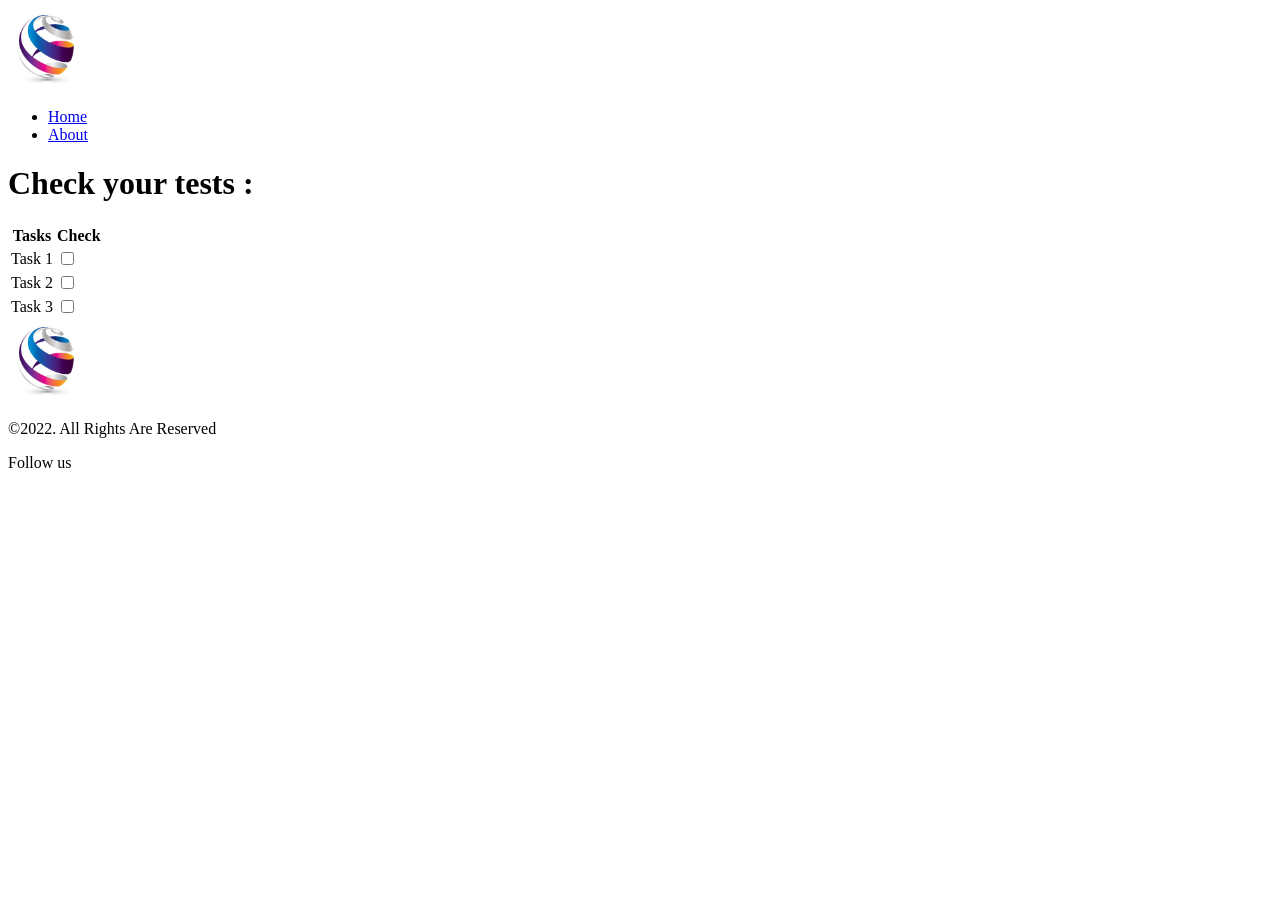
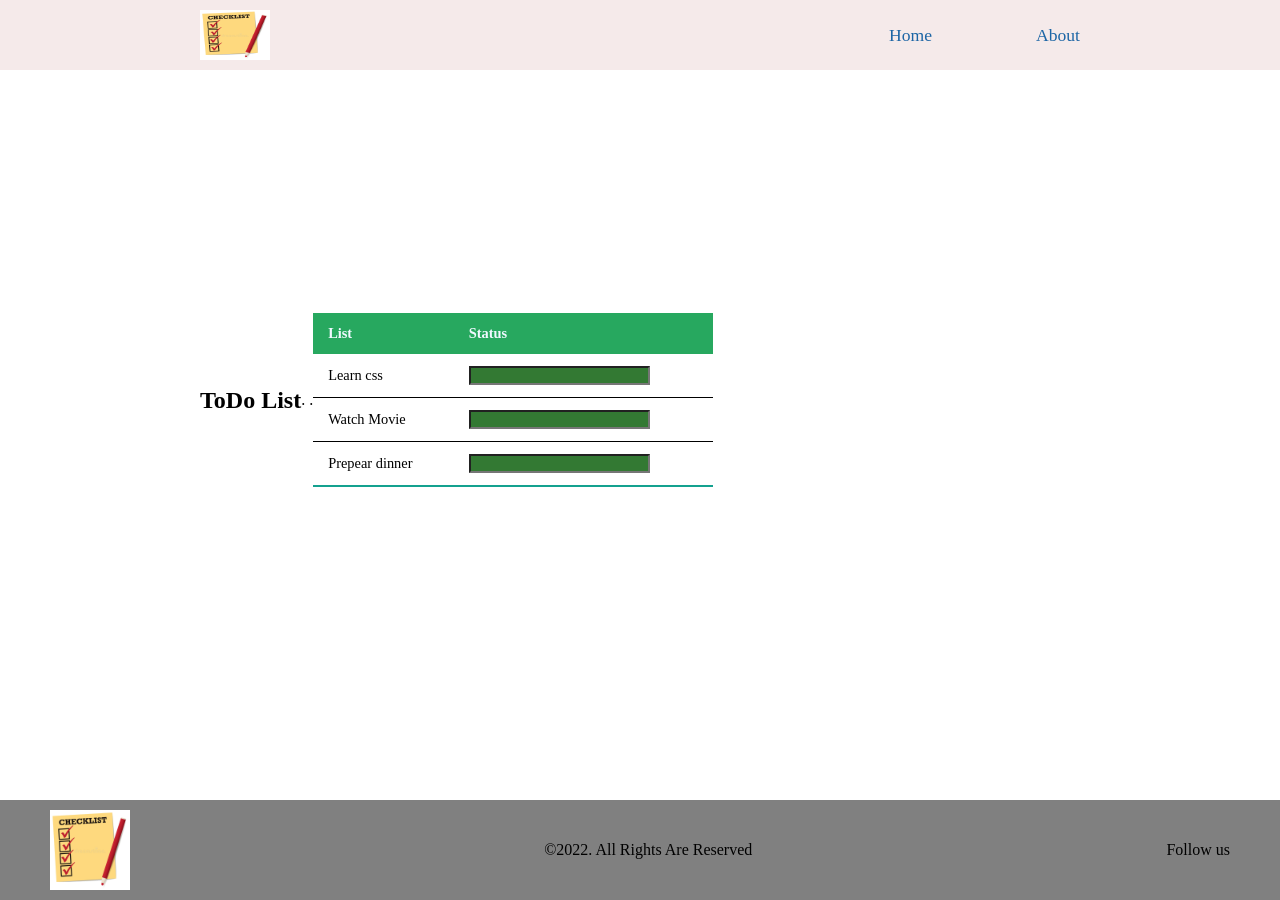
Before and after one commit to Raneemoqaily7/todo-project, a plain HTML site: page index.html in a window 1280 px wide. Before the commit the page ends 800 px from the top, so only its background shows below. Drawn offline with Linux system fonts and the light colour scheme.

Commit message:
cssstyle

```diff
--- /dev/null
+++ b/css/style.css
@@ -0,0 +1,116 @@
+*{
+  padding: 0;
+  margin: 0;
+  box-sizing: border-box;
+  scroll-behavior: smooth;
+}
+header{
+  background-color: rgb(245, 234, 234);
+  width: 100%;
+  position: fixed;
+  display: flex;
+  justify-content: space-between;
+  align-items: center;
+  padding: 10px 200px;
+}
+
+.navg a{
+  color: rgba(6, 87, 158, 0.904);
+  text-decoration: none;
+  font-size: 1.1em;
+  font-weight: 500;
+  padding-left: 100px;
+
+
+}
+.navg a:hover{
+  color: rgb(17, 17, 211);
+
+}
+section{
+  padding: 100px 200px;
+}
+
+.main{
+  width: 100%;
+  min-height: 100vh;
+  display: flex;
+  align-items:center ;
+}
+
+.content-table{
+  border-collapse: collapse;
+  margin: 25px 0;
+  font-size: 0.9em;
+ min-width: 400px;
+}
+
+.content-table thead tr{
+  background-color: rgb(39, 168, 95);
+  color: aliceblue;
+  text-align: left;
+  font-weight: bold;
+}
+.content-table th,
+.content-table td{
+  padding: 12px 15px;
+}
+.content-table tbody tr{
+  border-bottom: 1px solid ;
+}
+.content-table tbody tr:last-of-type{
+  border-bottom: 2px solid rgb(20, 161, 143);
+}
+.content-table input[type="text"]{
+  background-color: rgb(51, 121, 51);
+}
+footer {
+
+  display: flex;
+  align-items: center;
+  justify-content: center;
+  background-color: grey;
+  display: flex;
+  justify-content: space-between;
+  width: 100%;
+  padding: 10px 50px;
+}
+
+#pic{
+  height: 200px;
+  width: 150px;
+float: left;
+
+}
+h1{
+  text-align: center;
+}
+#para{
+  border: 1px solid black;
+}
+.form{
+  width: 100%;
+  padding: 12px 20px;
+  margin: 8px 0;
+  box-sizing: border-box;
+
+  }
+
+
+
+}
+input{
+  border: 2px solid red;
+  border-radius: 4px;
+  padding: 8px 10px;
+  margin: 4px 0;
+
+}
+button{
+  width: 20%;
+  padding: 12px 20px;
+  margin: 8px 0;
+  box-sizing: border-box;
+  background-color: rgb(11, 37, 71);
+  color: aliceblue;
+}
--- a/index.html
+++ b/index.html
@@ -6,59 +6,61 @@
     <meta name="viewport" content="width=device-width, initial-scale=1.0">
     <title> Home page</title>
 
+<link rel="stylesheet" href="https://cdnjs.cloudflare.com/ajax/libs/font-awesome/5.15.4/css/all.min.css">
+    <link rel="stylesheet" href="css/style.css">
+
 </head>
 <body>
     <header>
-        <div id="logo" >
-<img src="imgs/logo.jpeg" alt="logo" width="80" height="80">
-</div>
-<nav>
-    <ul>
-<li>
-    <a href="index.html">Home</a>
-</li>
-<li>
-   <a href="about.html">About</a>
-</li>
-    </ul>
+
+    <img src="imgs/checklist.jpeg" alt="logo"  class="logo"  width="70" height="50">
+
+    <nav class="navg">
+
+         <a href="index.html">Home</a>
+  <a href="about.html">About</a>
+
 </nav>
+
     </header>
-    <main>
-        <h1>Check your tests :</h1>
 
-        <div id="table">
-<table>
+    <section class="main">
+
+        <h1>ToDo List          </h1>.               .
+
+
+<table class="content-table">
+    <thead>
     <tr>
-        <th>Tasks</th>
-        <th>Check</th>
+        <th>List</th>
+        <th>Status</th>
+    </tr>
+</thead>
+<tbody>
+    <tr>
+        <td>Learn css </td>
+        <td> <input type="text"></td>
     </tr>
     <tr>
-        <td>Task 1 </td>
-        <td> <input type="checkbox"></td>
+        <td> Watch Movie</td>
+        <td><input type="text"></td>
     </tr>
     <tr>
-        <td> Task 2</td>
-        <td><input type="checkbox"</td>
+        <td>Prepear dinner</td>
+        <td> <input type="text"></td>
     </tr>
-    <tr>
-        <td>Task 3</td>
-        <td> <input type="checkbox"></td>
-    </tr>
+    </tbody>
 </table>
-        </div>
-    </main>
+
+    </section>
     <footer>
-        <div id="logo">
-            <img src="imgs/logo.jpeg" width="80" height="80">
-        </div>
-        <div>
+
+            <img src="imgs/checklist.jpeg" width="80" height="80">
+
             <p>©2022. All Rights Are Reserved</p>
-        </div>
-        <div>
+
             <p>Follow us</p>
 
-
-        </div>
 
     </footer>
 </body>
```
Also changed, not shown: about.html (+23 -20 lines), imgs/checklist.jpeg (added), 1 other file.
